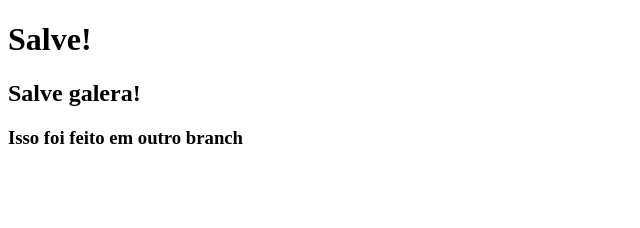
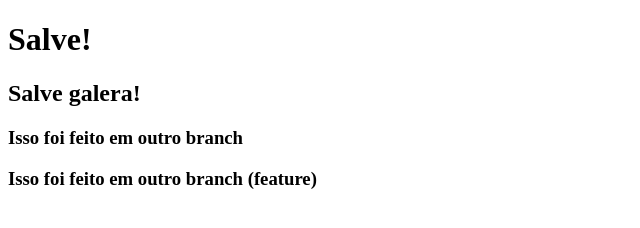
Before and after one commit to cassianobrexbit/github-vscode-demo-3, a plain HTML site: page public/index.html in a window 1280 px wide. Shown: the whole page, without its empty margins (0-640 px from the left). Drawn offline with Linux system fonts and the light colour scheme.

Commit message:
Commit no branch feature

```diff
--- a/public/index.html
+++ b/public/index.html
@@ -10,5 +10,6 @@
     <h1>Salve!</h1>
     <h2>Salve galera!</h2>
     <h3>Isso foi feito em outro branch</h2>
+        <h3>Isso foi feito em outro branch (feature)</h2>
 </body>
 </html>
```
